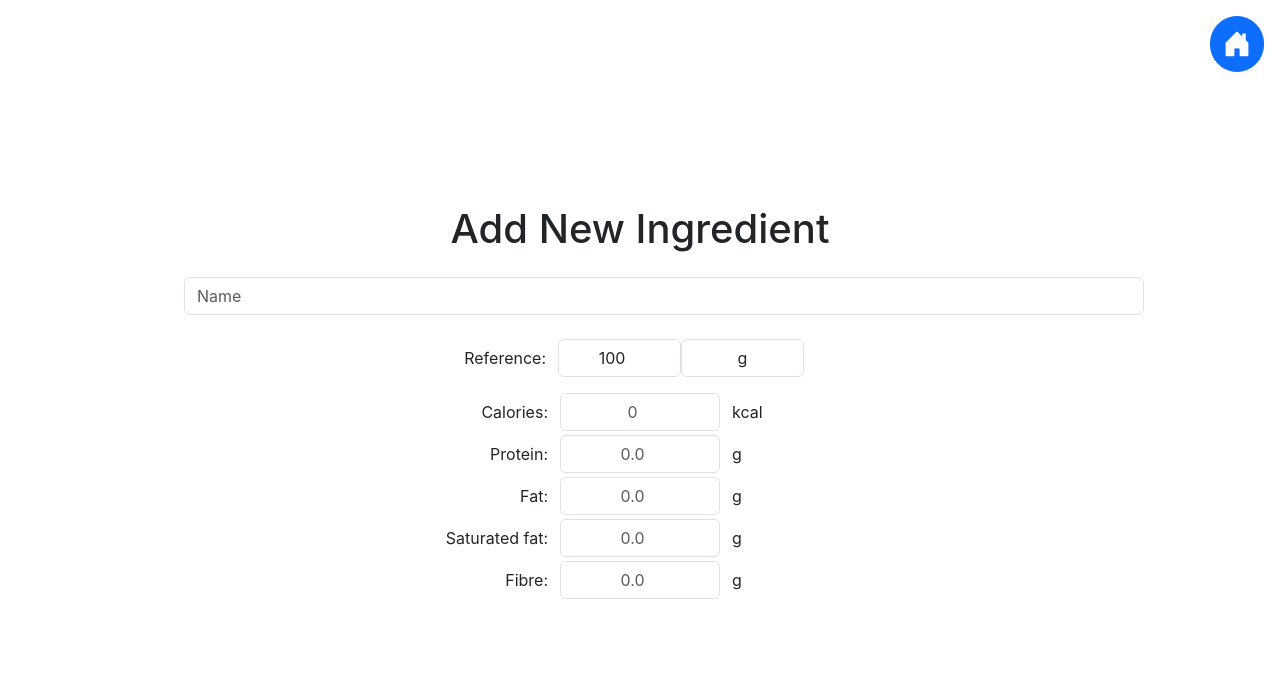
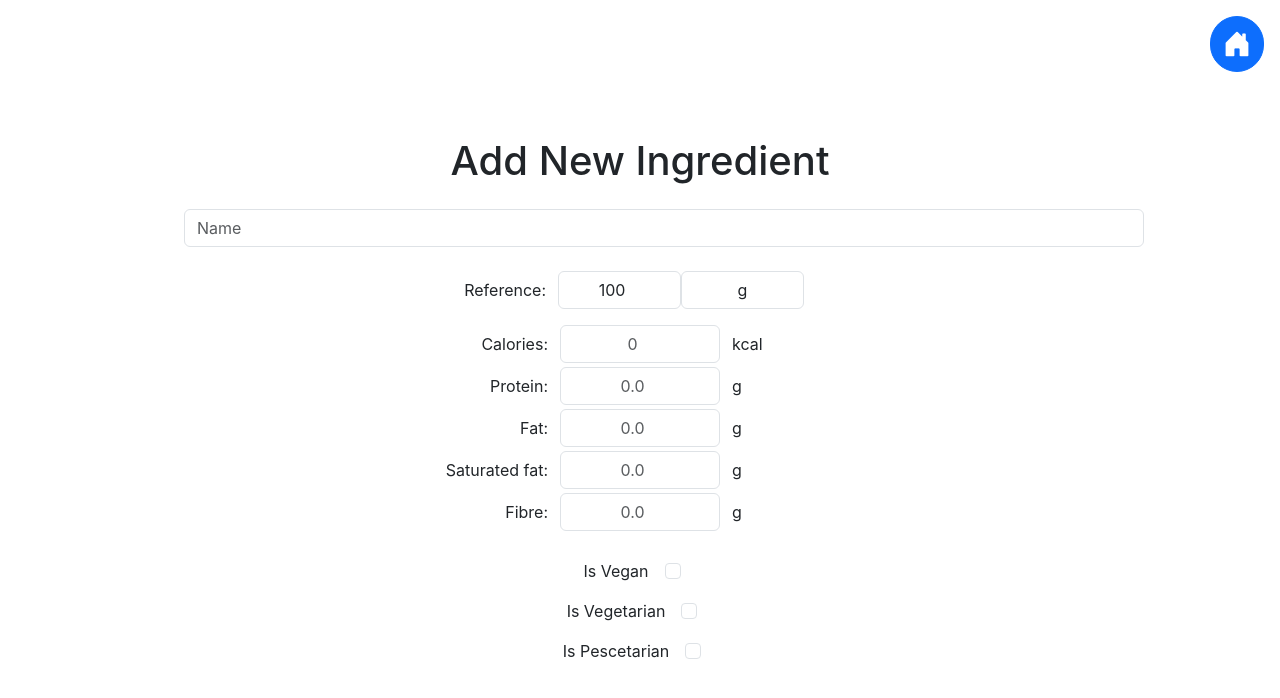
Before and after one commit to ahuggett26/recipes-webapp, a React (Create React App) app: page /create-ingredient in a window 1280 px wide. Shown: the top 698 px of the page. Built offline with nearby package versions, Linux system fonts and the light colour scheme; no server answers; the database is empty.

Commit message:
Add dietary inputs

```diff
--- a/src/components/newingredient/NewIngredientPage.tsx
+++ b/src/components/newingredient/NewIngredientPage.tsx
@@ -43,7 +43,7 @@ function NewIngredientPage(props: Properties) {
         />
         <span className="col-4" />
       </div>
-      <div className="container ">
+      <div className="container">
         <div className="row my-1 align-items-center">
           <span className="col-5 text-end">Calories: </span>
           <input id="kcalInput" className="form-control col text-center" type="number" placeholder="0" />
@@ -70,6 +70,18 @@ function NewIngredientPage(props: Properties) {
           <span className="col-5 text-start">g</span>
         </div>
       </div>
+      <div className="pt-4 pb-2">
+        <label htmlFor="veganCheckInput">Is Vegan</label>
+        <input id="veganCheckInput" className="form-check-input mx-3" type="checkbox" />
+      </div>
+      <div className="py-2">
+        <label htmlFor="vegetarianCheckInput">Is Vegetarian</label>
+        <input id="vegetarianCheckInput" className="form-check-input mx-3" type="checkbox" />
+      </div>
+      <div className="py-2">
+        <label htmlFor="pescetarianCheckInput">Is Pescetarian</label>
+        <input id="pescetarianCheckInput" className="form-check-input mx-3" type="checkbox" />
+      </div>
     </div>
   );
 }
```
